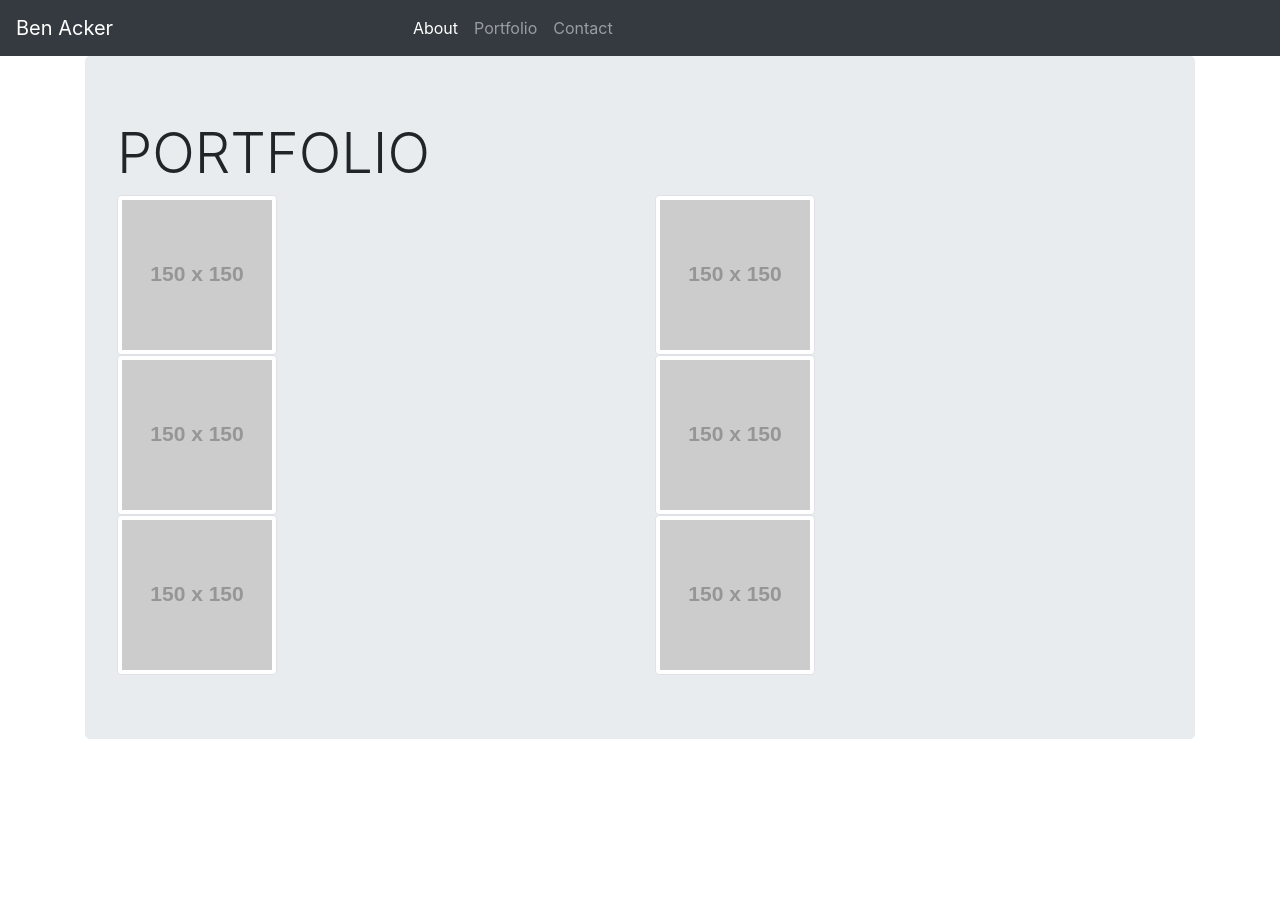
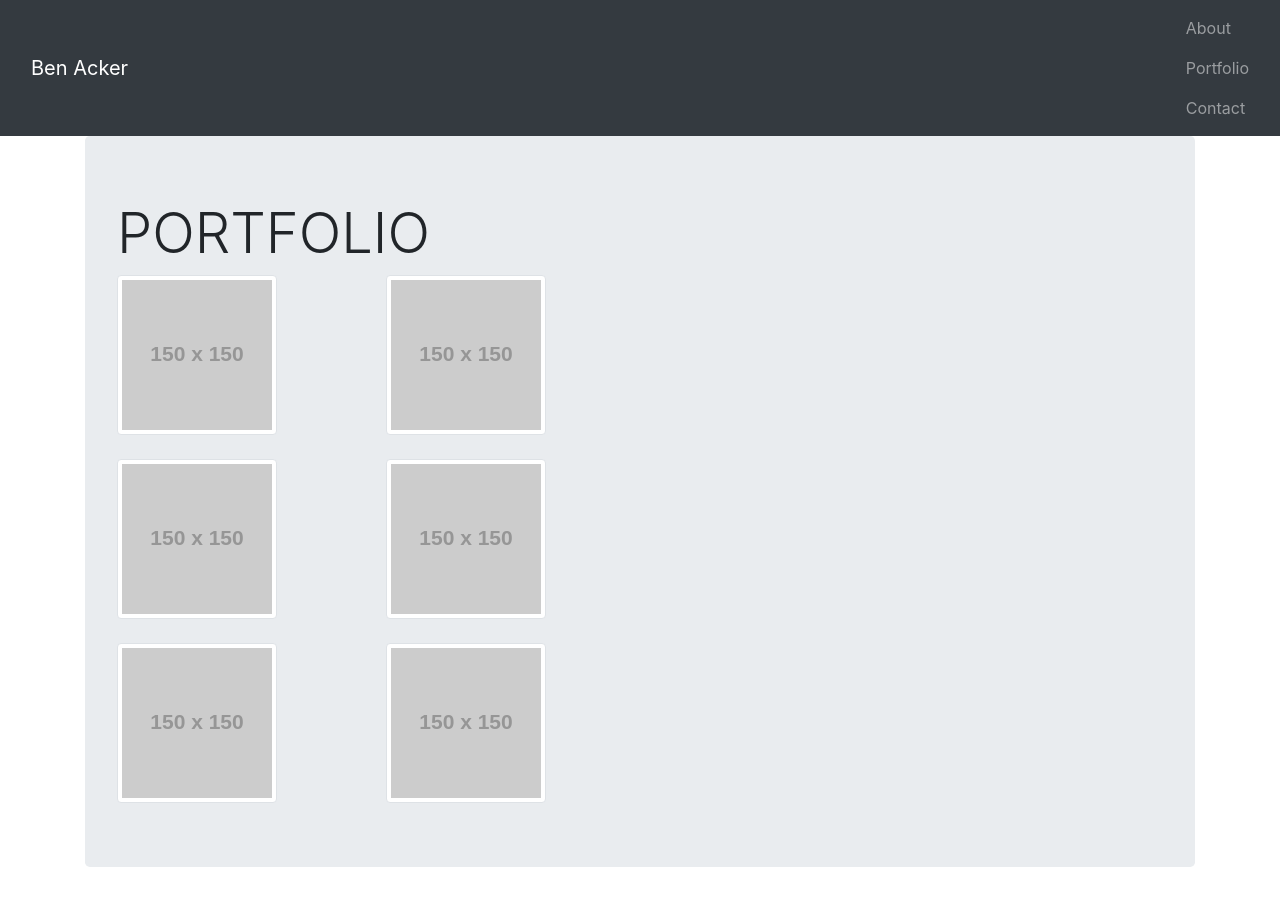
Before and after one commit to bendrakeacker/Responsive-Portfolio, a plain HTML site: page portfolio.html in a window 1280 px wide. Before the commit the page ends 800 px from the top, so only its background shows below. Drawn offline with nearby package versions, Linux system fonts and the light colour scheme; placeholder pictures from the web are drawn by us.

Commit message:
updated navigation bars and functioning JS click functions

```diff
--- a/portfolio.html
+++ b/portfolio.html
@@ -7,64 +7,51 @@
     <link rel="stylesheet" href="https://stackpath.bootstrapcdn.com/bootstrap/4.5.0/css/bootstrap.min.css" integrity="sha384-9aIt2nRpC12Uk9gS9baDl411NQApFmC26EwAOH8WgZl5MYYxFfc+NcPb1dKGj7Sk" crossorigin="anonymous">
 </head>
 <body>
-    <nav class="navbar navbar-expand-lg navbar-dark bg-dark">
-        <a class="navbar-brand" href="#">Ben Acker</a>
-        <button class="navbar-toggler" type="button" data-toggle="collapse" data-target="#navbarNav" aria-controls="navbarNav" aria-expanded="false" aria-label="Toggle navigation">
-        <span class="navbar-toggler-icon"></span>
-        </button>
+    <nav class="navbar navbar-dark bg-dark">
+        <div class="container-fluid">
+          <div class="navbar-header">
+            <a class="navbar-brand" href="#">Ben Acker</a>
+          </div>
+          <div class="nav navbar-nav navbar-right">
+                <a class="nav-link" href="#">About <span class="sr-only">(current)</span></a>
+                <a class="nav-link" href="./portfolio.html">Portfolio</a>
+                <a class="nav-link" href="#">Contact</a>
 
-        <div class="row">
-            <div class="collapse navbar-collapse" id="navbarNav">
-                <div class="col-12">
-
-                </div>
-
-                <div class="col-12">
-                    <ul class="navbar-nav">
-                        <li class="nav-item active">
-                            <a class="nav-link" href="#">About <span class="sr-only">(current)</span></a>
-                        </li>
-                        <li class="nav-item">
-                            <a class="nav-link" href="./portfolio.html">Portfolio</a>
-                        </li>
-                        <li class="nav-item">
-                            <a class="nav-link" href="#">Contact</a>
-                        </li>
-                    </ul>
-                </div>
-            </div>
+          </div>
         </div>
-    </nav>
+      </nav>
 
     <div class="container">
         <div class="jumbotron">
 
             <h1 class="display-4">PORTFOLIO</h1>
             <div class="row">
-                <div class="col-6">
+                <div class="col-3">
 
                     <img src="https://via.placeholder.com/150" alt="stuff" class="img-thumbnail">
                 </div>
 
-                <div class="col-6">
+                <div class="col-3">
                     <img src="https://via.placeholder.com/150" alt="stuff" class="img-thumbnail">
                 </div>
             </div>
+            <br>
             <div class="row">
-                <div class="col-6">
+                <div class="col-3">
                     <img src="https://via.placeholder.com/150" alt="stuff" class="img-thumbnail">
                 </div>
 
-                <div class="col-6">
+                <div class="col-3">
                     <img src="https://via.placeholder.com/150" alt="stuff" class="img-thumbnail">
                 </div>
             </div>
+            <br>
             <div class="row">
-                <div class="col-6">
+                <div class="col-3">
                     <img src="https://via.placeholder.com/150" alt="stuff" class="img-thumbnail">
                 </div>
 
-                <div class="col-6">
+                <div class="col-3">
                     <img src="https://via.placeholder.com/150" alt="stuff" class="img-thumbnail">
                 </div>
             </div>
```
Also changed, not shown: contact.html (+10 -25 lines), index.html (+3 -8 lines).
